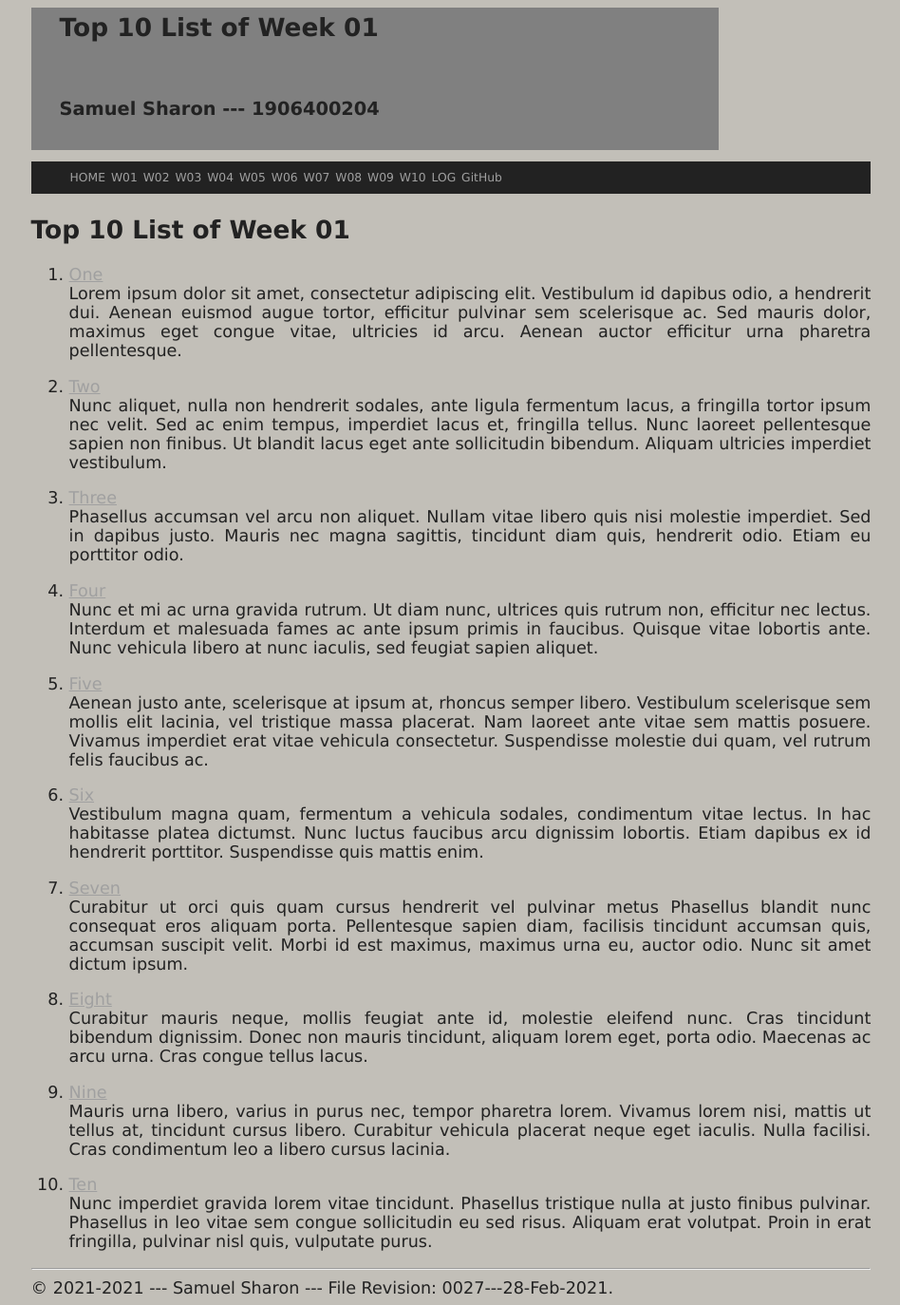
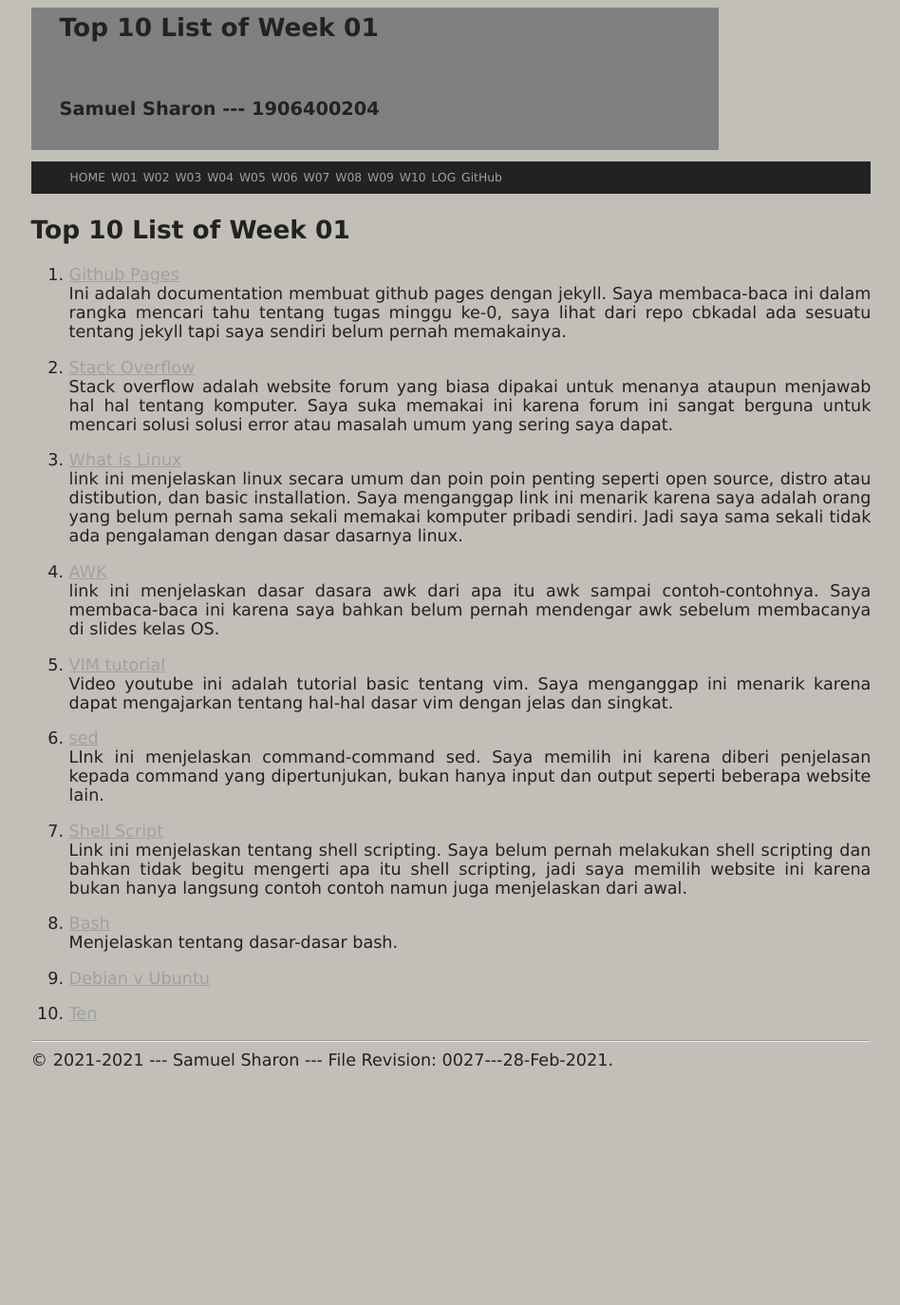
Before and after one commit to Hans-sss/os211, a Jekyll site: the page built from w01.md, in a window 1280 px wide. Shown: the whole page at 95% size, without its empty margins (165-1113 px from the left). Built offline with Jekyll 4.4.1, drawn with Linux system fonts in a browser that asks for light colours; our own code applies the rules of GitHub Pages for plain Markdown files; after the commit the page ends 1134 px from its top, so only the background shows below that.

Commit message:
w01 initial upload

```diff
--- a/w01.md
+++ b/w01.md
@@ -5,72 +5,40 @@ permalink: /W01/
 
 # Top 10 List of Week 01
 
-1. [One](https://en.wikipedia.org/wiki/1)<br>
-Lorem ipsum dolor sit amet, consectetur adipiscing elit.
-Vestibulum id dapibus odio, a hendrerit dui.
-Aenean euismod augue tortor, efficitur pulvinar sem scelerisque ac.
-Sed mauris dolor, maximus eget congue vitae, ultricies id arcu.
-Aenean auctor efficitur urna pharetra pellentesque.
+1. [Github Pages](https://docs.github.com/en/github/working-with-github-pages/creating-a-github-pages-site-with-jekyll)<br>
+Ini adalah documentation membuat github pages dengan jekyll.
+Saya membaca-baca ini dalam rangka mencari tahu tentang tugas minggu ke-0, saya lihat dari repo cbkadal ada sesuatu tentang jekyll tapi saya sendiri belum pernah memakainya.
 
-2. [Two](https://en.wikipedia.org/wiki/2)<br>
-Nunc aliquet, nulla non hendrerit sodales, ante ligula fermentum lacus, a fringilla tortor ipsum nec velit.
-Sed ac enim tempus, imperdiet lacus et, fringilla tellus.
-Nunc laoreet pellentesque sapien non finibus.
-Ut blandit lacus eget ante sollicitudin bibendum.
-Aliquam ultricies imperdiet vestibulum.
+2. [Stack Overflow](https://stackoverflow.com/)<br>
+Stack overflow adalah website forum yang biasa dipakai untuk menanya ataupun menjawab hal hal tentang komputer.
+Saya suka memakai ini karena forum ini sangat berguna untuk mencari solusi solusi error atau masalah umum yang sering saya dapat.
 
-3. [Three](https://en.wikipedia.org/wiki/3)<br>
-Phasellus accumsan vel arcu non aliquet.
-Nullam vitae libero quis nisi molestie imperdiet.
-Sed in dapibus justo.
-Mauris nec magna sagittis, tincidunt diam quis, hendrerit odio.
-Etiam eu porttitor odio.
+3. [What is Linux](https://www.linux.com/what-is-linux/)<br>
+link ini menjelaskan linux secara umum dan poin poin penting seperti open source, distro atau distibution, dan basic installation.
+Saya menganggap link ini menarik karena saya adalah orang yang belum pernah sama sekali memakai komputer pribadi sendiri. Jadi saya sama sekali tidak ada pengalaman dengan dasar dasarnya linux.
 
-4. [Four](https://en.wikipedia.org/wiki/4)<br>
-Nunc et mi ac urna gravida rutrum.
-Ut diam nunc, ultrices quis rutrum non, efficitur nec lectus.
-Interdum et malesuada fames ac ante ipsum primis in faucibus.
-Quisque vitae lobortis ante.
-Nunc vehicula libero at nunc iaculis, sed feugiat sapien aliquet.
+4. [AWK](https://www.tutorialspoint.com/awk/index.htm)<br>
+link ini menjelaskan dasar dasara awk dari apa itu awk sampai contoh-contohnya.
+Saya membaca-baca ini karena saya bahkan belum pernah mendengar awk sebelum membacanya di slides kelas OS.
 
-5. [Five](https://en.wikipedia.org/wiki/5)<br>
-Aenean justo ante, scelerisque at ipsum at, rhoncus semper libero.
-Vestibulum scelerisque sem mollis elit lacinia, vel tristique massa placerat.
-Nam laoreet ante vitae sem mattis posuere.
-Vivamus imperdiet erat vitae vehicula consectetur.
-Suspendisse molestie dui quam, vel rutrum felis faucibus ac.
+5. [VIM tutorial](https://www.youtube.com/watch?v=ggSyF1SVFr4&ab_channel=tutoriaLinux)<br>
+Video youtube ini adalah tutorial basic tentang vim.
+Saya menganggap ini menarik karena dapat mengajarkan tentang hal-hal dasar vim dengan jelas dan singkat.
 
-6. [Six](https://en.wikipedia.org/wiki/6)<br>
-Vestibulum magna quam, fermentum a vehicula sodales, condimentum vitae lectus.
-In hac habitasse platea dictumst.
-Nunc luctus faucibus arcu dignissim lobortis.
-Etiam dapibus ex id hendrerit porttitor.
-Suspendisse quis mattis enim.
+6. [sed](https://www.geeksforgeeks.org/sed-command-in-linux-unix-with-examples/)<br>
+LInk ini menjelaskan command-command sed.
+Saya memilih ini karena diberi penjelasan kepada command yang dipertunjukan, bukan hanya input dan output seperti beberapa website lain.
 
-7. [Seven](https://en.wikipedia.org/wiki/7)<br>
-Curabitur ut orci quis quam cursus hendrerit vel pulvinar metus
-Phasellus blandit nunc consequat eros aliquam porta.
-Pellentesque sapien diam, facilisis tincidunt accumsan quis, accumsan suscipit velit.
-Morbi id est maximus, maximus urna eu, auctor odio.
-Nunc sit amet dictum ipsum.
+7. [Shell Script](https://www.shellscript.sh/)<br>
+Link ini menjelaskan tentang shell scripting.
+Saya belum pernah melakukan shell scripting dan bahkan tidak begitu mengerti apa itu shell scripting, jadi saya memilih website ini karena bukan hanya langsung contoh contoh namun juga menjelaskan dari awal.
 
-8. [Eight](https://en.wikipedia.org/wiki/8)<br>
-Curabitur mauris neque, mollis feugiat ante id, molestie eleifend nunc.
-Cras tincidunt bibendum dignissim.
-Donec non mauris tincidunt, aliquam lorem eget, porta odio.
-Maecenas ac arcu urna.
-Cras congue tellus lacus.
+8. [Bash](https://opensource.com/resources/what-bash)<br>
+Menjelaskan tentang dasar-dasar bash.
 
-9. [Nine](https://en.wikipedia.org/wiki/9)<br>
-Mauris urna libero, varius in purus nec, tempor pharetra lorem.
-Vivamus lorem nisi, mattis ut tellus at, tincidunt cursus libero.
-Curabitur vehicula placerat neque eget iaculis.
-Nulla facilisi.
-Cras condimentum leo a libero cursus lacinia.
 
-10. [Ten](https://en.wikipedia.org/wiki/10)<br>
-Nunc imperdiet gravida lorem vitae tincidunt.
-Phasellus tristique nulla at justo finibus pulvinar.
-Phasellus in leo vitae sem congue sollicitudin eu sed risus.
-Aliquam erat volutpat.
-Proin in erat fringilla, pulvinar nisl quis, vulputate purus.
+
+9. [Debian v Ubuntu](https://linuxconfig.org/debian-vs-ubuntu)<br>
+
+
+10. [Ten](https://www.youtube.com/watch?v=v-F3YLd6oMw&ab_channel=TraversyMedia)<br>
```
Also changed, not shown: TXT/mylog.txt (+8 -0 lines).
